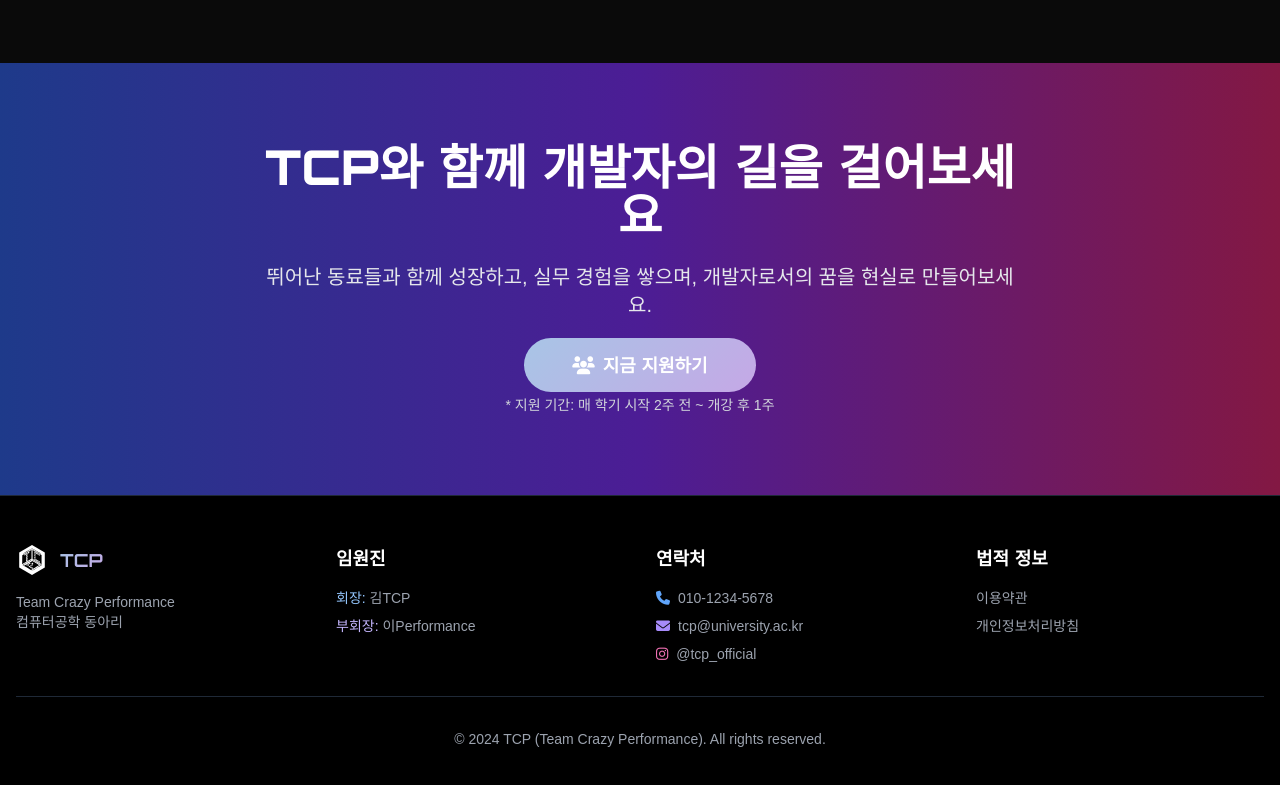
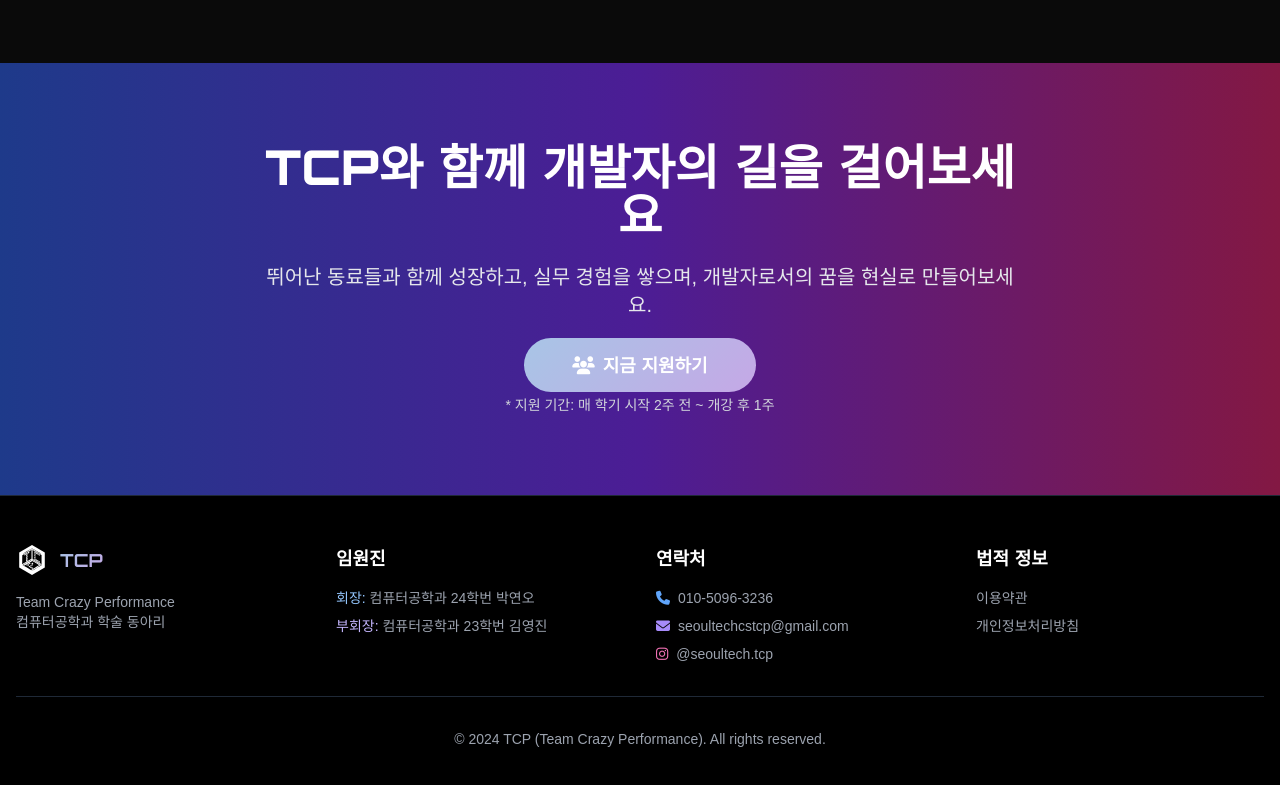
Before and after one commit to owen050724/tcp-web, a React (Create React App) app: page / in a window 1280 px wide. Shown: the part 1921-2706 px from the top of the page. Built offline with nearby package versions, Linux system fonts and the light colour scheme; a web font is replaced by a local one.

Commit message:
Footer 정보 수정

```diff
--- a/src/components/Footer.jsx
+++ b/src/components/Footer.jsx
@@ -19,7 +19,7 @@ function Footer() {
             {/* p 태그에 text-left 추가 (혹시 모를 상속 문제 방지) */}
             <p className="text-sm text-gray-400 text-left">
               Team Crazy Performance<br />
-              컴퓨터공학 동아리
+              컴퓨터공학과 학술 동아리
             </p>
           </div>
 
@@ -29,10 +29,10 @@ function Footer() {
             <h4 className="orbitron text-lg font-bold mb-4 text-white text-left">임원진</h4>
             <div className="space-y-2 text-sm text-gray-400">
               <div className="text-left"> {/* 이 div에 text-left 추가 */}
-                <span className="text-blue-300">회장:</span> 김TCP
+                <span className="text-blue-300">회장:</span> 컴퓨터공학과 24학번 박연오
               </div>
               <div className="text-left"> {/* 이 div에 text-left 추가 */}
-                <span className="text-purple-300">부회장:</span> 이Performance
+                <span className="text-purple-300">부회장:</span> 컴퓨터공학과 23학번 김영진
               </div>
             </div>
           </div>
@@ -44,15 +44,15 @@ function Footer() {
             <div className="space-y-2 text-sm text-gray-400">
               <div className="flex items-center space-x-2 text-left"> {/* 이 div에 text-left 추가 */}
                 <i className="fas fa-phone text-blue-400"></i>
-                <span>010-1234-5678</span>
+                <span>010-5096-3236</span>
               </div>
               <div className="flex items-center space-x-2 text-left"> {/* 이 div에 text-left 추가 */}
                 <i className="fas fa-envelope text-purple-400"></i>
-                <span>tcp@university.ac.kr</span>
+                <span>seoultechcstcp@gmail.com</span>
               </div>
               <div className="flex items-center space-x-2 text-left"> {/* 이 div에 text-left 추가 */}
                 <i className="fab fa-instagram text-pink-400"></i>
-                <a href="#" className="hover:text-pink-300 transition-colors">@tcp_official</a>
+                <a href="#" className="hover:text-pink-300 transition-colors">@seoultech.tcp</a>
               </div>
             </div>
           </div>
```
